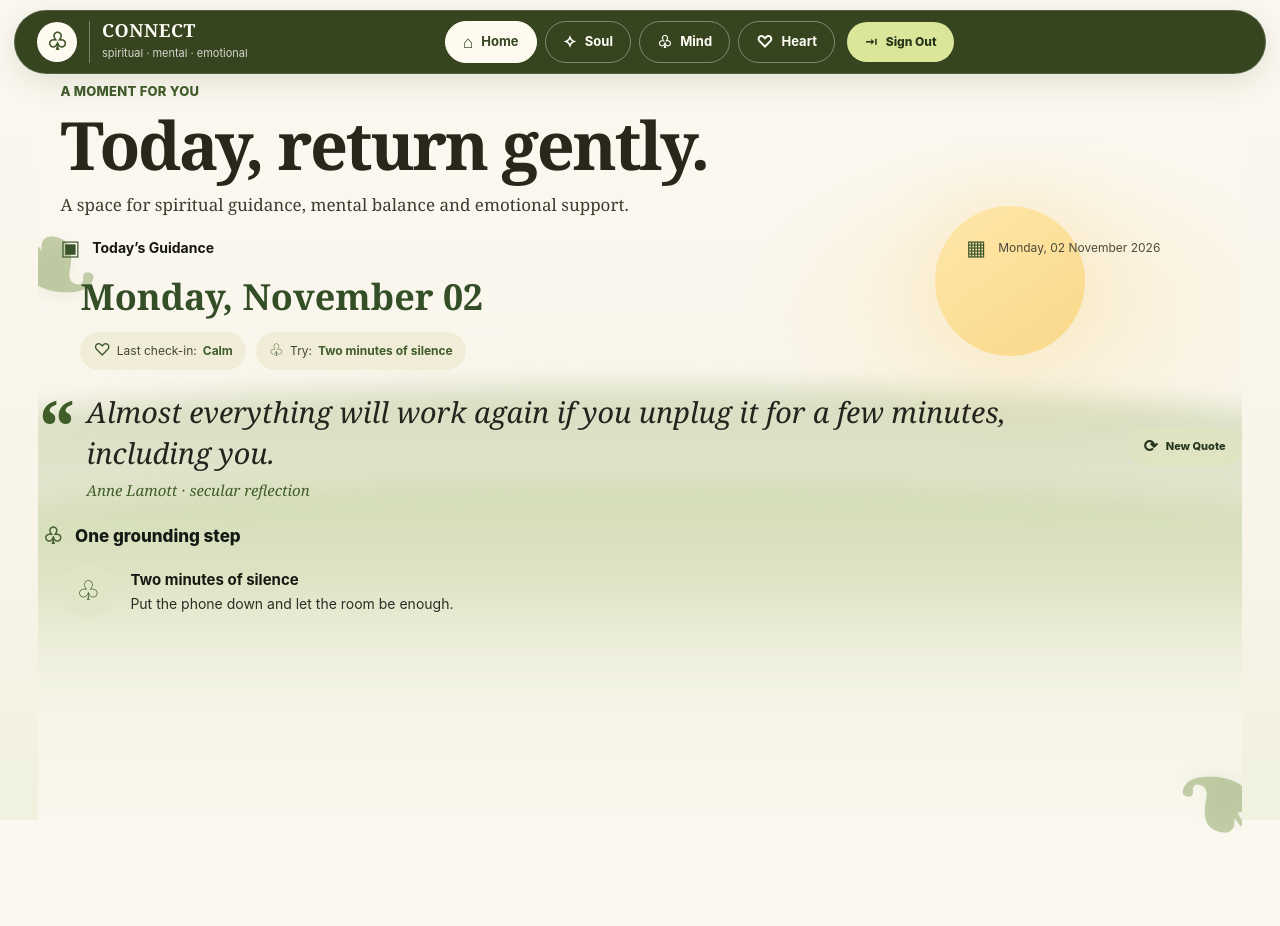
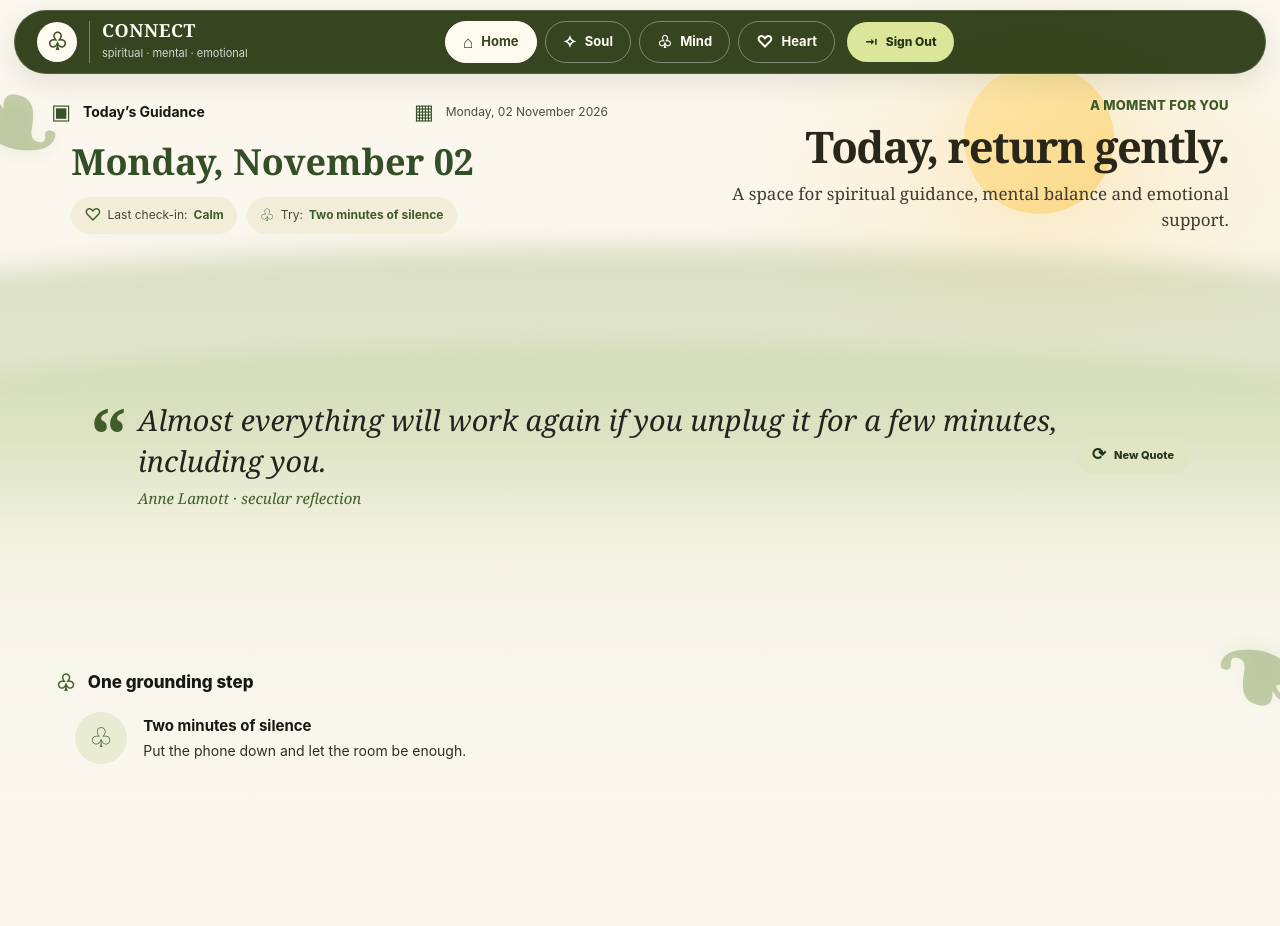
Before and after one commit to Likhitareddy17/Connect, a Flask app: page / in a window 1280 px wide. After the commit the page ends 764 px from the top, so only its background shows below. Run offline with Flask 3, Linux system fonts and the light colour scheme; a user stored in the database is signed in; data that the repository does not hold is empty; some libraries are stand-ins or nearby versions.

Commit message:
style: arrange home as full-screen wellness landing page

```diff
--- a/static/home.css
+++ b/static/home.css
@@ -1,8 +1,8 @@
 :root{--home-ink:#282719;--home-olive:#354b20;--home-sage:#9eaf76;--home-paper:#fbf7ee;--home-muted:#64624e}
 .home-page{min-height:100vh;overflow-x:hidden;background:linear-gradient(180deg,#fbf8f0 0%,#f8f4e9 66%,#f0f1df 100%);color:var(--home-ink);font-family:Inter,ui-sans-serif,system-ui,-apple-system,"Segoe UI",sans-serif}
-.home-page .app-shell{width:100%;max-width:none;margin:0;padding:78px clamp(18px,3vw,48px) 34px;position:relative;isolation:isolate}
-.home-page main{position:relative;z-index:1;min-height:calc(100svh - 92px)}
-.home-page .home-landscape{position:absolute;z-index:-1;inset:65px 0 -140px;overflow:hidden;pointer-events:none;background:radial-gradient(ellipse at 82% 20%,rgba(255,224,155,.34),transparent 20%),linear-gradient(180deg,rgba(255,255,255,.12) 0%,rgba(249,246,235,.12) 42%,rgba(250,248,239,.92) 100%)}
+.home-page .app-shell{width:100%;max-width:none;min-height:100svh;margin:0;padding:92px clamp(22px,4vw,64px) 24px;position:relative;isolation:isolate}
+.home-page main{position:relative;z-index:1;min-height:calc(100svh - 116px);display:flex;align-items:stretch}
+.home-page .home-landscape{position:fixed;z-index:-1;inset:0;width:100vw;height:100svh;overflow:hidden;pointer-events:none;background:radial-gradient(ellipse at 82% 22%,rgba(255,224,155,.38),transparent 22%),linear-gradient(180deg,#fbf8f0 0%,#f8f4e9 62%,#f0f1df 100%)}
 .home-page .landscape-sun{position:absolute;top:8%;right:13%;width:clamp(95px,13vw,150px);aspect-ratio:1;border-radius:50%;background:linear-gradient(145deg,#ffe7a9,#f9d889);box-shadow:0 0 75px rgba(245,208,129,.24)}
 .home-page .mountain{position:absolute;left:-12%;width:124%;border-radius:50% 50% 0 0/22% 22% 0 0;filter:blur(12px)}
 .home-page .mountain-back{top:31%;height:34%;background:linear-gradient(180deg,rgba(177,194,143,.46),rgba(218,225,190,.18))}
@@ -11,13 +11,13 @@
 .home-page .foliage{position:absolute;color:rgba(119,148,72,.42);font-family:Georgia,serif;font-size:clamp(76px,12vw,148px);line-height:1;transform:rotate(25deg);text-shadow:2px 6px 14px rgba(89,112,51,.06)}
 .home-page .foliage-left{top:5%;left:-52px;transform:rotate(20deg)}
 .home-page .foliage-right{right:-48px;bottom:5%;transform:rotate(200deg)}
-.home-page .home-content{position:relative;width:100%;max-width:1440px;margin:0 auto}
-.home-page .home-hero{padding:2px 0 14px;margin-left:clamp(0px,2vw,22px)}
+.home-page .home-content{position:relative;width:100%;max-width:1600px;min-height:calc(100svh - 116px);margin:0 auto;display:grid;grid-template-columns:minmax(0,1fr) minmax(0,1fr);grid-template-rows:auto minmax(0,1fr) auto;align-items:center;column-gap:clamp(24px,5vw,88px)}
+.home-page .home-hero{grid-column:2;grid-row:1;justify-self:end;align-self:start;max-width:500px;padding:4px 0 10px;margin:0;text-align:right}
 .home-page .home-eyebrow{margin:0 0 7px;color:#405b2b;font-size:13px;font-weight:850;letter-spacing:.02em}
-.home-page .home-hero h1{margin:0;color:#282719;font-family:Georgia,"Times New Roman",serif;font-size:clamp(2.6rem,5.2vw,4.3rem);font-weight:700;letter-spacing:-.035em;line-height:1.08}
+.home-page .home-hero h1{margin:0;color:#282719;font-family:Georgia,"Times New Roman",serif;font-size:clamp(1.9rem,3.4vw,3rem);font-weight:700;letter-spacing:-.035em;line-height:1.08}
 .home-page .home-subtitle{margin:12px 0 0;color:#3f3b30;font-family:Georgia,serif;font-size:clamp(14px,1.4vw,17px)}
-.home-page .daily-guidance{padding:0;margin:0 0 0 clamp(0px,2vw,22px)}
-.home-page .guidance-meta{display:flex;align-items:center;justify-content:space-between;gap:18px;max-width:1100px}
+.home-page .daily-guidance{grid-column:1;grid-row:1;align-self:start;padding:4px 0 10px;margin:0}
+.home-page .guidance-meta{display:flex;align-items:center;justify-content:space-between;gap:18px;max-width:100%}
 .home-page .guidance-label,.home-page .calendar-label{display:flex;align-items:center;gap:12px;font-size:14px}
 .home-page .guidance-label{color:#141810}
 .home-page .guidance-label>span,.home-page .calendar-label>span:first-child{color:#385329;font-size:21px}
@@ -27,7 +27,7 @@
 .home-page .guidance-chip{display:inline-flex;align-items:center;gap:6px;padding:6px 13px;border-radius:999px;background:rgba(235,231,202,.58);color:#454536;font-size:12px}
 .home-page .guidance-chip>span{color:#3c572a;font-size:17px}
 .home-page .guidance-chip strong{color:#405c2b}
-.home-page .reflection-section{display:grid;grid-template-columns:38px minmax(0,1fr) auto;align-items:center;gap:10px;margin:22px 0 18px;padding:0;max-width:1240px}
+.home-page .reflection-section{grid-column:1/-1;grid-row:2;justify-self:center;align-self:center;width:min(100%,1100px);display:grid;grid-template-columns:38px minmax(0,1fr) auto;align-items:center;gap:10px;margin:0;padding:0}
 .home-page .quote-mark{align-self:start;color:#405d29;font-family:Georgia,serif;font-size:76px;font-weight:700;line-height:.9}
 .home-page .quote-copy blockquote{margin:0;color:#24231d;font-family:Georgia,"Times New Roman",serif;font-size:clamp(1.25rem,2.35vw,1.8rem);font-style:italic;line-height:1.42}
 .home-page .quote-source{margin:5px 0 0;color:#405d29;font-family:Georgia,serif;font-size:15px;font-style:italic}
@@ -35,7 +35,7 @@
 .home-page .new-quote-button span:first-child{font-size:17px}
 .home-page .new-quote-button:hover{background:#d5dfaa}
 .home-page .new-quote-button:disabled{opacity:.65;cursor:wait}
-.home-page .grounding-section{margin:0 0 8px 4px}
+.home-page .grounding-section{grid-column:1/-1;grid-row:3;align-self:end;margin:0 0 8px 4px;padding-bottom:4px}
 .home-page .grounding-section h2{display:flex;align-items:center;gap:12px;margin:0 0 12px;color:#151914;font-size:17px;font-weight:800}
 .home-page .grounding-section h2 span{color:#486333;font-size:23px}
 .home-page .grounding-step{display:flex;align-items:center;gap:16px;margin-left:20px}
@@ -43,8 +43,8 @@
 .home-page .grounding-step h3{margin:0;color:#161812;font-size:15px}
 .home-page .grounding-step p{margin:2px 0 0;color:#2d2d26;font-size:14px}
 .home-page .sr-only{position:absolute;width:1px;height:1px;padding:0;margin:-1px;overflow:hidden;clip:rect(0,0,0,0);white-space:nowrap;border:0}
-@media(min-width:1200px){.home-page .home-content{padding-top:2px}.home-page .reflection-section{margin-top:22px;margin-bottom:18px}}
-@media(max-width:760px){.home-page .app-shell{padding:88px 20px 28px}.home-page .foliage{font-size:clamp(76px,15vw,118px)}.home-page .foliage-left{left:-46px}.home-page .foliage-right{right:-46px}.home-page .reflection-section{grid-template-columns:28px minmax(0,1fr);margin-top:28px}.home-page .quote-mark{font-size:60px}.home-page .new-quote-button{grid-column:2;justify-self:start;margin-top:8px}}
-@media(max-width:520px){.home-page .app-shell{padding:82px 16px 24px}.home-page .home-content{max-width:none}.home-page .home-hero{padding-bottom:18px;margin-left:0}.home-page .home-hero h1{font-size:clamp(2.35rem,10vw,3.2rem)}.home-page .home-subtitle{max-width:330px;font-size:14px;line-height:1.5}.home-page .daily-guidance{margin-left:0}.home-page .guidance-meta{align-items:flex-start}.home-page .guidance-label{gap:7px;font-size:12px}.home-page .calendar-label{gap:5px;font-size:10px;text-align:right}.home-page .calendar-label>span:first-child{font-size:16px}.home-page .daily-guidance h2{margin-left:0;font-size:1.75rem}.home-page .guidance-chips{margin-left:0;gap:7px}.home-page .guidance-chip{padding:6px 9px;font-size:10px}.home-page .reflection-section{margin:28px 0 26px;gap:5px}.home-page .quote-copy blockquote{font-size:1.25rem}.home-page .quote-source{font-size:13px}.home-page .grounding-section{margin-left:0}.home-page .grounding-section h2{font-size:15px}.home-page .grounding-step{margin-left:0;gap:12px}.home-page .grounding-step p{font-size:13px}.home-page .landscape-sun{right:8%;top:11%;width:90px}}
+@media(min-width:1200px){.home-page .home-content{padding-top:0}}
+@media(max-width:760px){.home-page .app-shell{padding:82px 20px 20px}.home-page main,.home-page .home-content{min-height:calc(100svh - 102px)}.home-page .home-content{grid-template-columns:1fr;grid-template-rows:auto auto minmax(180px,1fr) auto;row-gap:14px}.home-page .home-hero{grid-column:1;grid-row:1;justify-self:end;max-width:360px;padding:0 0 4px}.home-page .daily-guidance{grid-column:1;grid-row:2}.home-page .reflection-section{grid-column:1;grid-row:3;width:100%;grid-template-columns:28px minmax(0,1fr);margin:0}.home-page .quote-mark{font-size:60px}.home-page .new-quote-button{grid-column:2;justify-self:start;margin-top:8px}.home-page .grounding-section{grid-column:1;grid-row:4;margin:0 0 4px}.home-page .foliage{font-size:clamp(76px,15vw,118px)}.home-page .foliage-left{left:-46px}.home-page .foliage-right{right:-46px}}
+@media(max-width:520px){.home-page .app-shell{padding:78px 16px 18px}.home-page .home-content{max-width:none;row-gap:12px}.home-page .home-hero{padding-bottom:2px;margin-left:0}.home-page .home-hero h1{font-size:clamp(1.8rem,7vw,2.4rem)}.home-page .home-subtitle{max-width:330px;margin-top:7px;font-size:13px;line-height:1.4}.home-page .daily-guidance{margin-left:0}.home-page .guidance-meta{align-items:flex-start}.home-page .guidance-label{gap:7px;font-size:12px}.home-page .calendar-label{gap:5px;font-size:10px;text-align:right}.home-page .calendar-label>span:first-child{font-size:16px}.home-page .daily-guidance h2{margin-left:0;font-size:1.75rem}.home-page .guidance-chips{margin-left:0;gap:7px}.home-page .guidance-chip{padding:6px 9px;font-size:10px}.home-page .reflection-section{margin:0;gap:5px}.home-page .quote-copy blockquote{font-size:1.25rem}.home-page .quote-source{font-size:13px}.home-page .grounding-section{margin-left:0}.home-page .grounding-section h2{font-size:15px}.home-page .grounding-step{margin-left:0;gap:12px}.home-page .grounding-step p{font-size:13px}.home-page .landscape-sun{right:8%;top:11%;width:90px}}
 
 @media(prefers-reduced-motion:reduce){.home-page *{scroll-behavior:auto!important;transition:none!important}}
```
